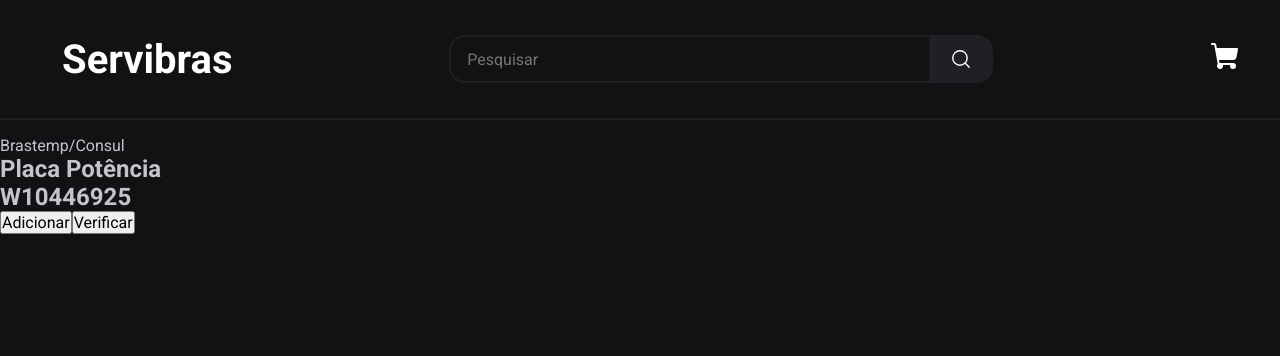
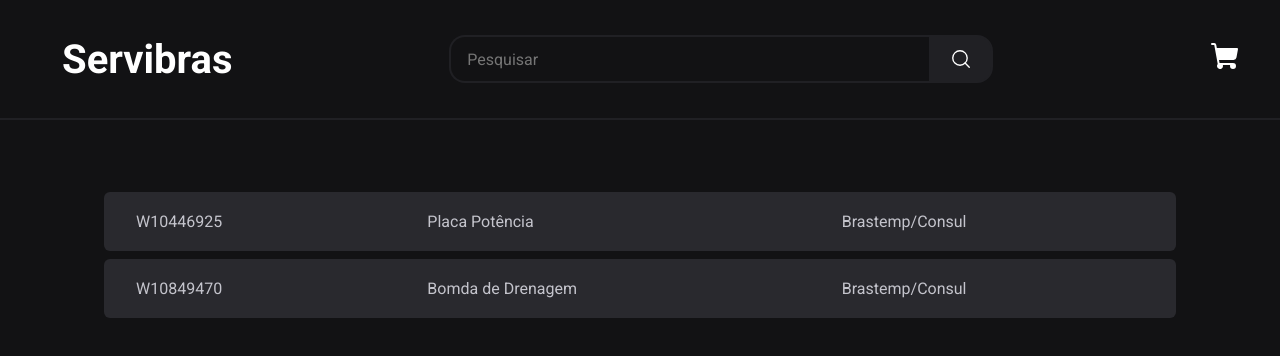
Before and after one commit to PeuDevBr/portal_servibras_vercel, a React (Vite) app: page / in a window 1280 px wide. Shown: the top 356 px of the page. Built offline with nearby package versions, Linux system fonts and the light colour scheme; the HTML template or start-up script is replaced by a standard one.

Commit message:
add cardList table

```diff
--- a/src/Components/CardList/index.tsx
+++ b/src/Components/CardList/index.tsx
@@ -1,21 +1,22 @@
-import { CardListContaienr } from "./styles";
+import { CardListContaienr, CardListTable } from "./styles";
 
 export function CardList() {
   return (
     <CardListContaienr>
-      <div className="productContainer">
-        <div className="productContent">
-          <span>Brastemp/Consul</span>
-          <img src="" alt="" />
-          <h2>Placa Potência</h2>
-          <h2>W10446925</h2>
-
-          <div>
-            <button>Adicionar</button>
-            <button>Verificar</button>
-          </div>
-        </div>
-      </div>
+      <CardListTable>
+        <tbody>
+          <tr>
+            <td>W10446925</td>
+            <td>Placa Potência</td>
+            <td>Brastemp/Consul</td>
+          </tr>
+          <tr>
+            <td>W10849470</td>
+            <td>Bomda de Drenagem</td>
+            <td>Brastemp/Consul</td>
+          </tr>
+        </tbody>
+      </CardListTable>
     </CardListContaienr>
   )
 }
--- a/src/Components/CardList/styles.ts
+++ b/src/Components/CardList/styles.ts
@@ -1,7 +1,29 @@
-import styled from "styled-components";
+import styled from "styled-components"
 
-export const CardListContaienr = styled.div`
-  display: grid;
-  grid-template-columns: 1fr 1fr 1fr;
-  gap: 2rem;
+export const CardListContaienr = styled.main`
+  width: 100%;
+  max-width: 1120px;
+  margin: 4rem auto 0;
+  padding: 0 1.5rem;
 `
+
+export const CardListTable = styled.table`
+  width: 100%;
+  border-collapse: separate;
+  border-spacing: 0 0.5rem;
+
+  td {
+    padding: 1.25rem 2rem;
+    background-color: ${(props) => props.theme["gray-700"]};
+
+    &:first-child {
+      border-top-left-radius: 6px;
+      border-bottom-left-radius: 6px;
+    }
+
+    &:last-child {
+      border-top-right-radius: 6px;
+      border-bottom-right-radius: 6px;
+    }
+  }
+`
```
